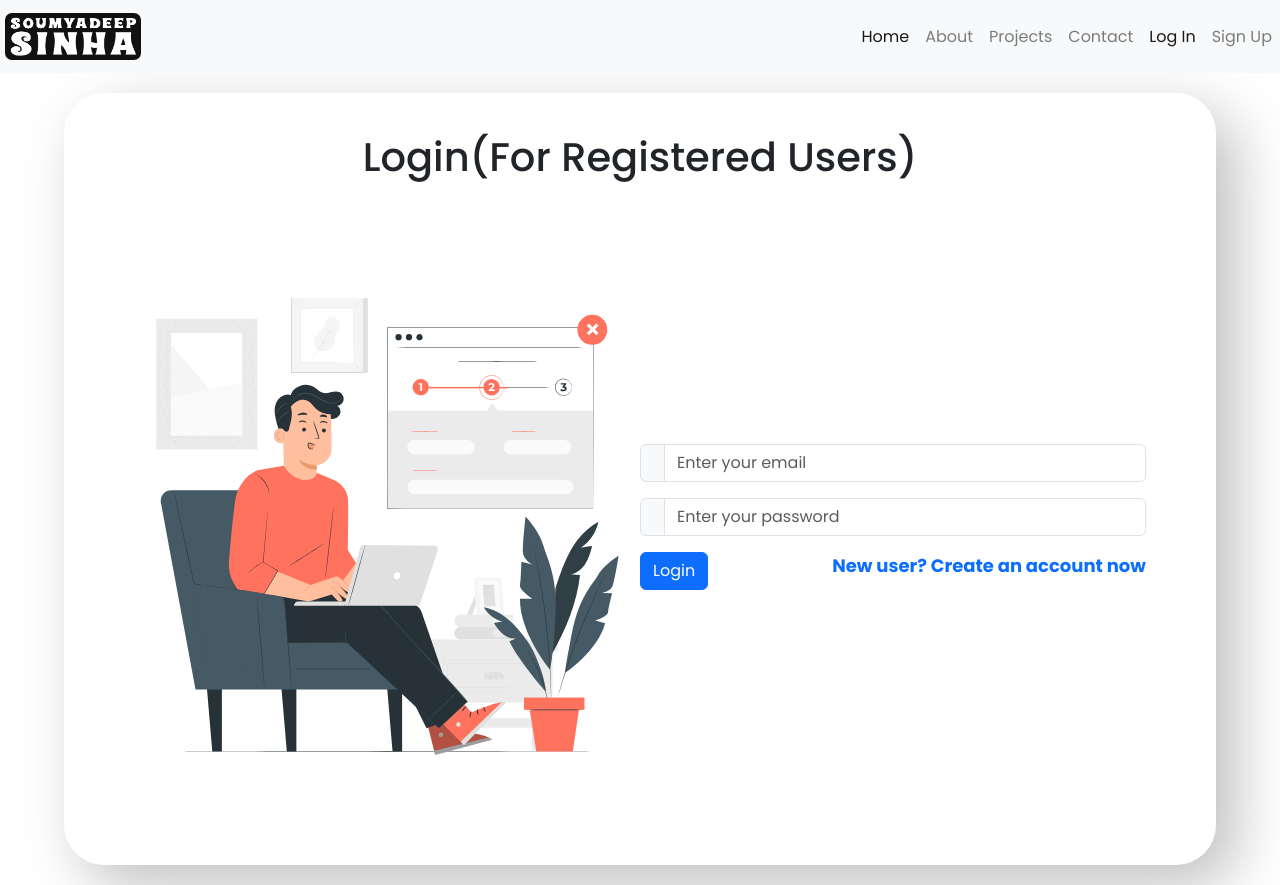
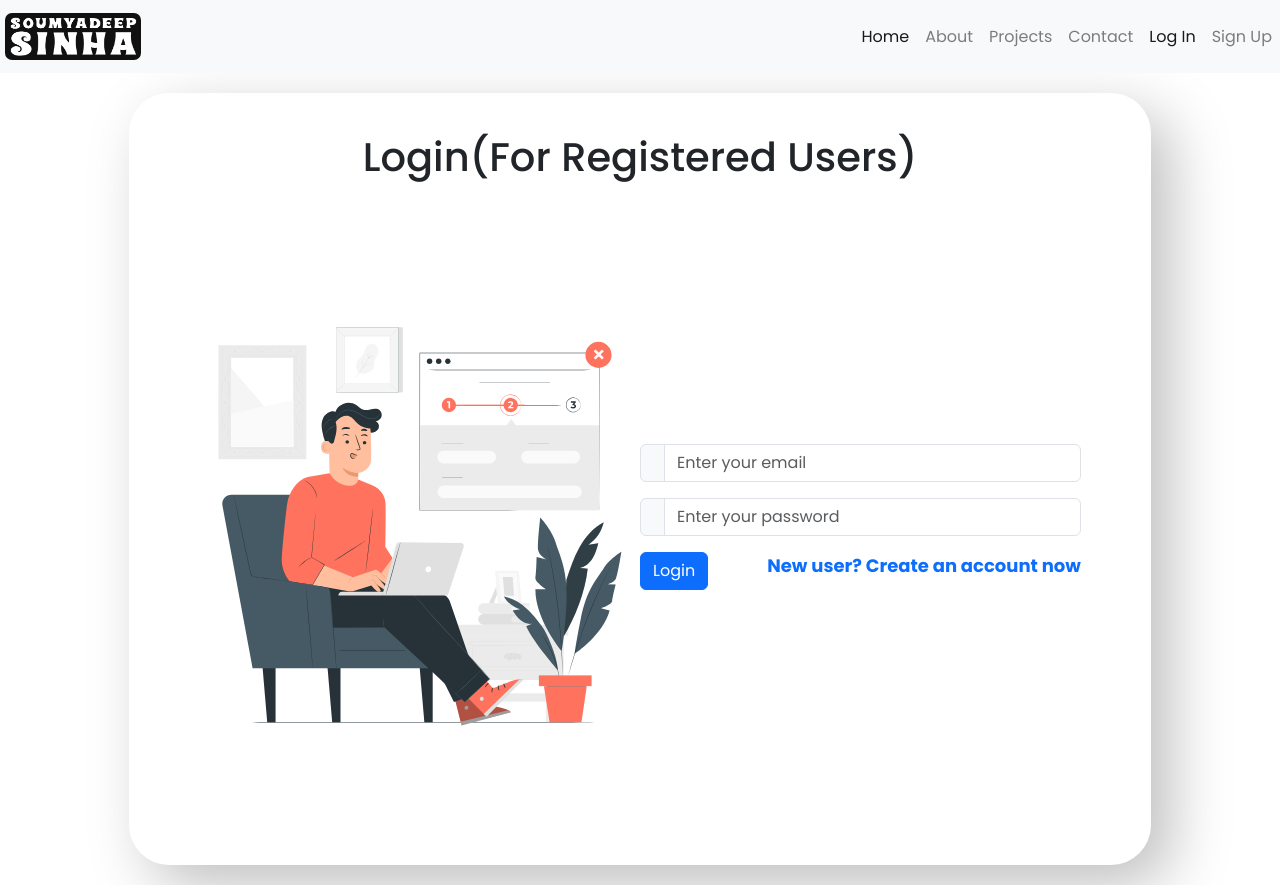
Before and after one commit to sinhasoumyadeep1234/MernPortfolio, a React (Vite) app in the folder client/: page /login in a window 1280 px wide. Built offline with nearby package versions, Linux system fonts and the light colour scheme.

Commit message:
Update App.css

```diff
--- a/client/src/App.css
+++ b/client/src/App.css
@@ -110,7 +110,7 @@
 }
 
 .signup-image-container img {
-  max-width: 100%;
+  width: 500px;
   height: 630px;
 }
 
```
